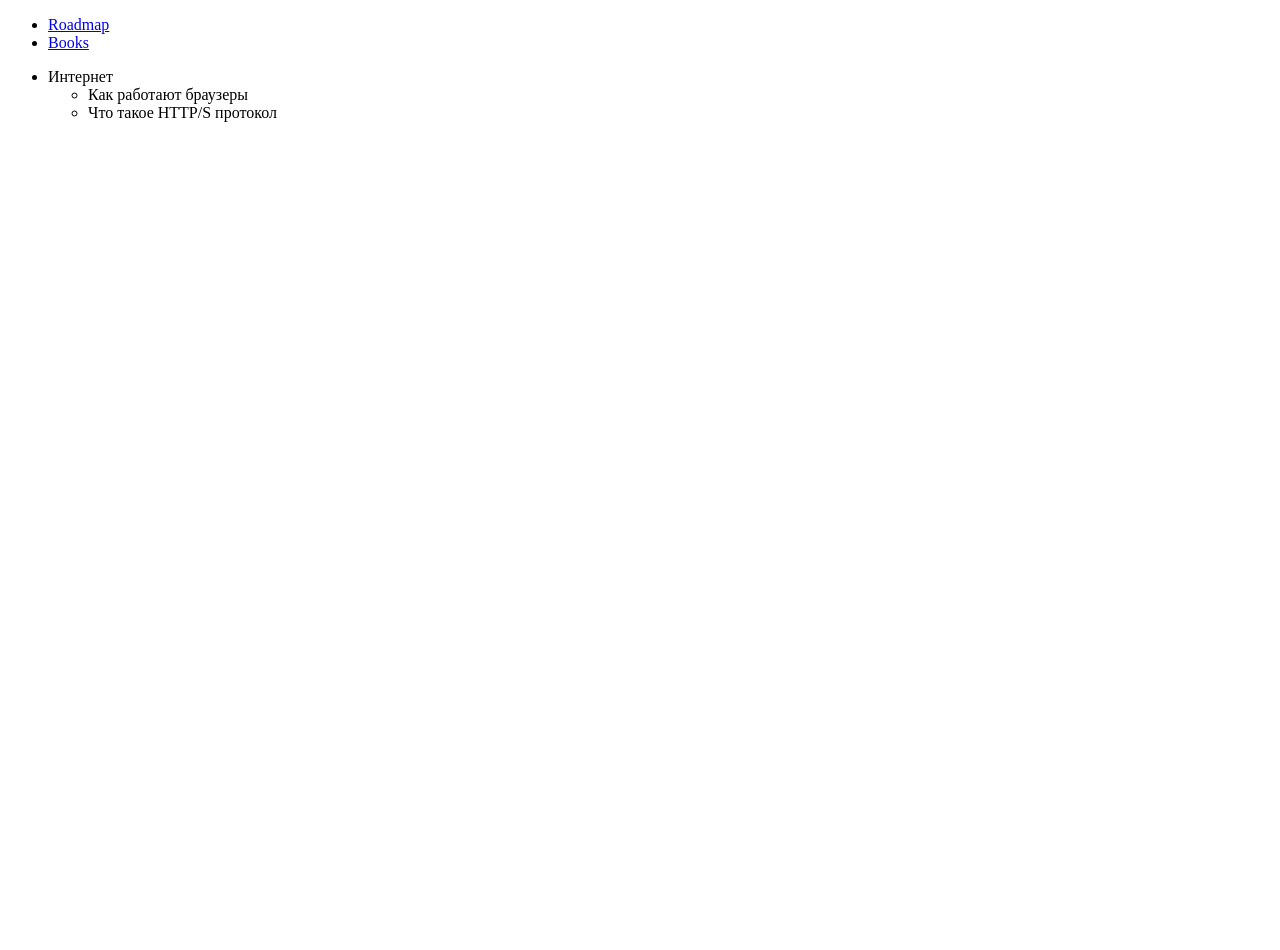
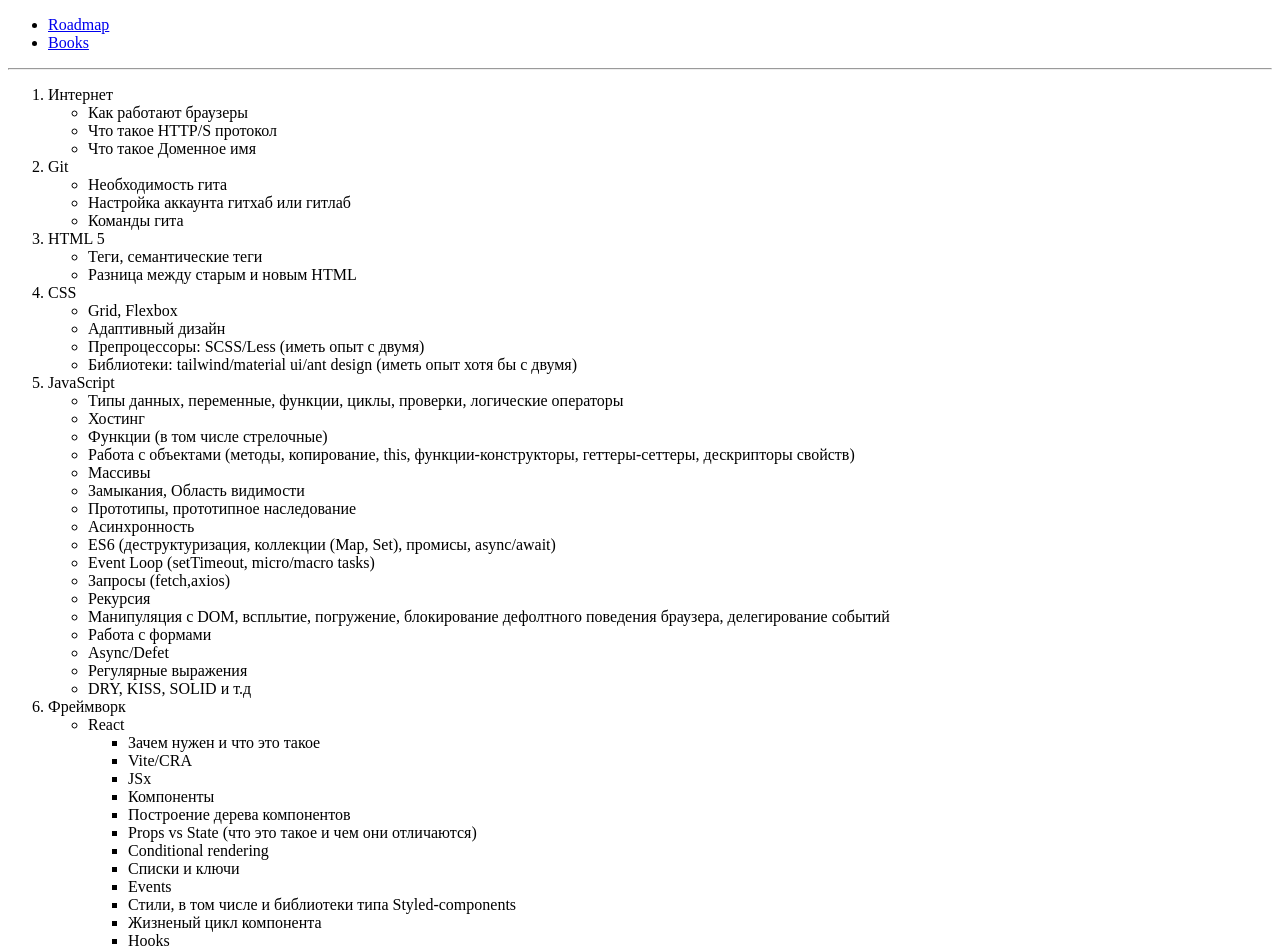
Before and after one commit to mmakeychev91/front-end-way, a React (Create React App) app in the folder project/: page /roadmap in a window 1280 px wide. Shown: the top 950 px of the page. Before the commit the page ends 800 px from the top, so only its background shows below. Built offline with nearby package versions, Linux system fonts and the light colour scheme.

Commit message:
добавил дорожную карту

```diff
--- a/project/src/components/ui/sidebar/sidebar.jsx
+++ b/project/src/components/ui/sidebar/sidebar.jsx
@@ -6,16 +6,17 @@ const Sidebar = () => (
       <ul>
         <li>
           <NavLink end to="/roadmap">
-                Roadmap
+            Roadmap
           </NavLink>
         </li>
         <li>
           <NavLink end to="/books">
-                Books
+            Books
           </NavLink>
         </li>
       </ul>
     </nav>
+    <hr />
   </div>
 );
 
--- a/project/src/pages/roadmap/roadmap.jsx
+++ b/project/src/pages/roadmap/roadmap.jsx
@@ -1,13 +1,87 @@
 const Roadmap = () => (
-  <ul>
+  <ol>
     <li>
-    Интернет
+      Интернет
       <ul>
         <li>Как работают браузеры</li>
         <li>Что такое HTTP/S протокол</li>
+        <li>Что такое Доменное имя</li>
       </ul>
     </li>
-  </ul>
+    <li>
+      Git
+      <ul>
+        <li>Необходимость гита</li>
+        <li>Настройка аккаунта гитхаб или гитлаб</li>
+        <li>Команды гита</li>
+      </ul>
+    </li>
+    <li>
+      HTML 5
+      <ul>
+        <li>Теги, семантические теги</li>
+        <li>Разница между старым и новым HTML</li>
+      </ul>
+    </li>
+    <li>
+      CSS
+      <ul>
+        <li>Grid, Flexbox</li>
+        <li>Адаптивный дизайн</li>
+        <li>Препроцессоры: SCSS/Less (иметь опыт с двумя)</li>
+        <li>Библиотеки: tailwind/material ui/ant design (иметь опыт хотя бы с двумя)</li>
+      </ul>
+    </li>
+    <li>
+      JavaScript
+      <ul>
+        <li>Типы данных, переменные, функции, циклы, проверки, логические операторы</li>
+        <li>Хостинг</li>
+        <li>Функции (в том числе стрелочные)</li>
+        <li>Работа с объектами (методы, копирование, this, функции-конструкторы, геттеры-сеттеры, дескрипторы свойств)</li>
+        <li>Массивы</li>
+        <li>Замыкания, Область видимости</li>
+        <li>Прототипы, прототипное наследование</li>
+        <li>Асинхронность</li>
+        <li>ES6 (деструктуризация, коллекции (Map, Set), промисы, async/await)</li>
+        <li>Event Loop (setTimeout, micro/macro tasks)</li>
+        <li>Запросы (fetch,axios)</li>
+        <li>Рекурсия</li>
+        <li>Манипуляция с DOM, всплытие, погружение, блокирование дефолтного поведения браузера, делегирование событий</li>
+        <li>Работа с формами</li>
+        <li>Async/Defet</li>
+        <li>Регулярные выражения</li>
+        <li>DRY, KISS, SOLID и т.д</li>
+      </ul>
+    </li>
+    <li>
+      Фреймворк
+      <ul>
+        <li>
+          <span>React</span>
+          <ul>
+            <li>Зачем нужен и что это такое</li>
+            <li>Vite/CRA</li>
+            <li>JSx</li>
+            <li>Компоненты</li>
+            <li>Построение дерева компонентов</li>
+            <li>Props vs State (что это такое и чем они отличаются)</li>
+            <li>Conditional rendering</li>
+            <li>Списки и ключи</li>
+            <li>Events</li>
+            <li>Стили, в том числе и библиотеки типа Styled-components</li>
+            <li>Жизненый цикл компонента</li>
+            <li>Hooks</li>
+            <li>Custom Hooks</li>
+            <li>Роутинг (React-Router-Dom)</li>
+            <li>State Management (Recoil/TanStack Query)</li>
+            <li>Запросы (fetch, axios)</li>
+            <li>Тестирование (Jest, React-testing-library)</li>
+          </ul>
+        </li>
+      </ul>
+    </li>
+  </ol>
 );
 
 export default Roadmap;
```
Also changed, not shown: project/src/index.tsx (+6 -7 lines), 1 other file (tests, documents, lock files or other folders).
